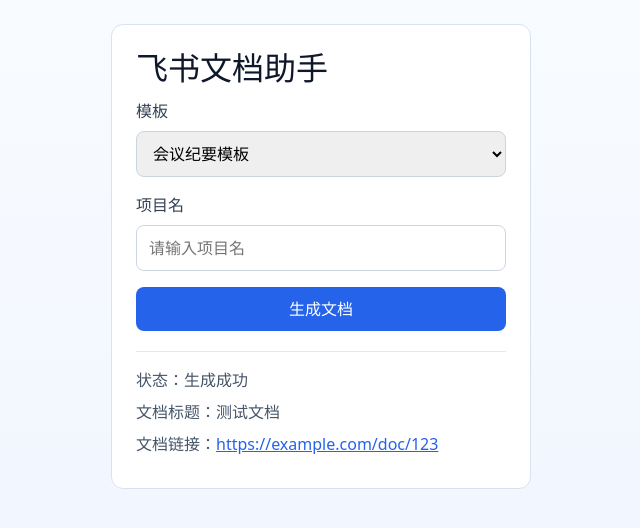
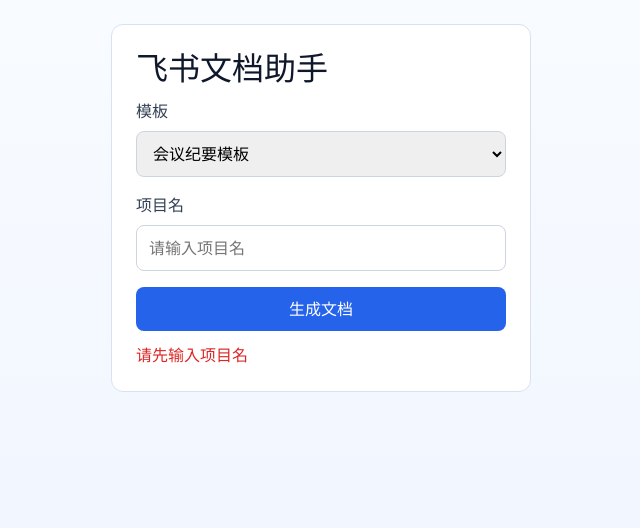
Before and after one commit to SMOKY2X4/feishu-h5-demo, a React (Vite) app: page / in a window 1280 px wide. Both pictures are taken after a click on the button "生成文档". Shown: the top 528 px of the page, without its empty margins (319-959 px from the left). Built offline with nearby package versions, Linux system fonts and the light colour scheme.

Commit message:
feat: mock document generation result

```diff
--- a/src/App.css
+++ b/src/App.css
@@ -39,6 +39,11 @@
   cursor: pointer;
 }
 
+.message {
+  margin-top: 12px;
+  color: #dc2626;
+}
+
 .result {
   margin-top: 20px;
   padding-top: 16px;
--- a/src/App.jsx
+++ b/src/App.jsx
@@ -5,14 +5,22 @@
   const [template, setTemplate] = useState('meeting-summary')
   const [projectName, setProjectName] = useState('')
   const [result, setResult] = useState(null)
+  const [message, setMessage] = useState('')
 
   const handleGenerate = () => {
+    if (!projectName.trim()) {
+      setMessage('请先输入项目名')
+      setResult(null)
+      return
+    }
+
     const mockResult = {
       ok: true,
       title: '测试文档',
       url: 'https://example.com/doc/123',
     }
 
+    setMessage('')
     setResult(mockResult)
   }
 
@@ -46,6 +54,8 @@
           生成文档
         </button>
 
+        {message && <p className="message">{message}</p>}
+
         {result && (
           <section className="result">
             <p>状态：生成成功</p>
```
